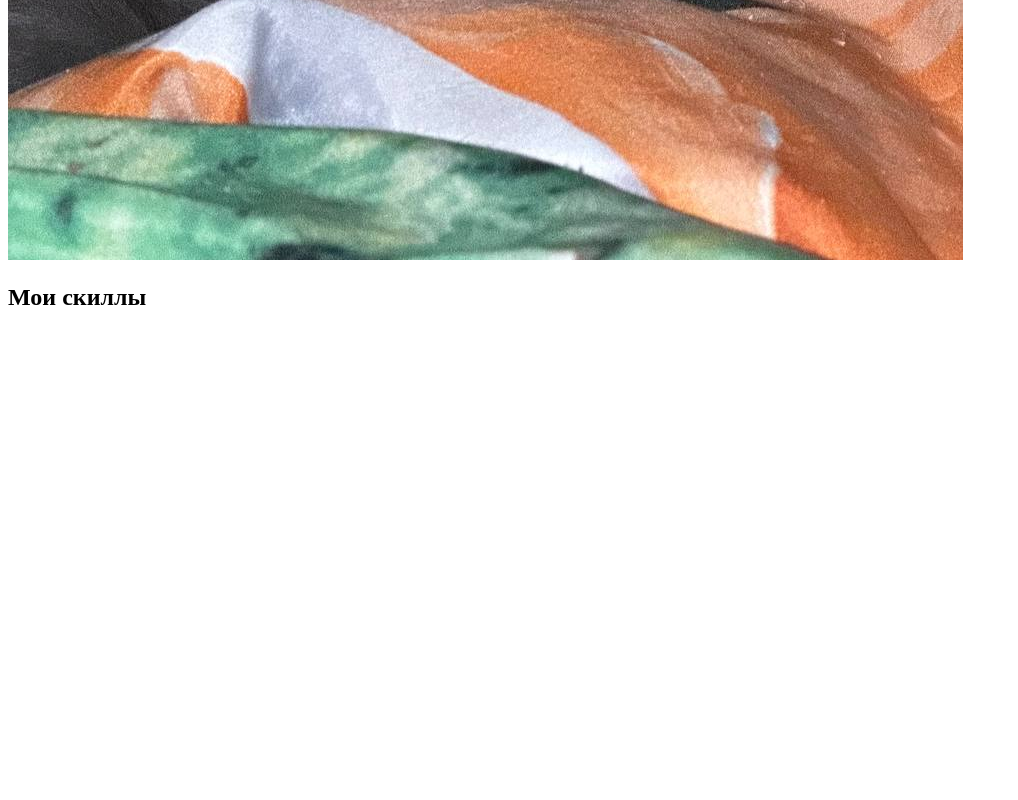
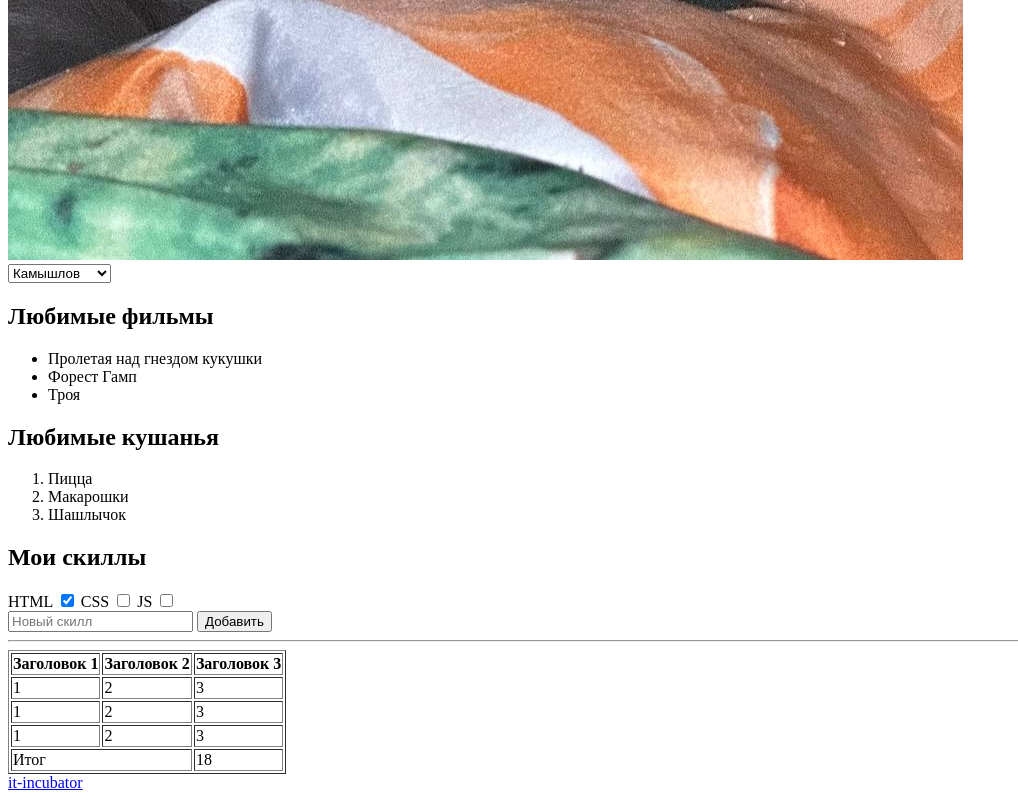
Before and after one commit to KizeevIvan/1-hw-with-auto-test-html-css-main, a plain HTML site: page index.html in a window 1280 px wide. Shown: the part 1165-1965 px from the top of the page, without its empty margins (0-1018 px from the left). Before the commit the page ends 1504 px from the top, so only its background shows below. Drawn offline with Linux system fonts and the light colour scheme.

Commit message:
complete every tasks

```diff
--- a/index.html
+++ b/index.html
@@ -27,17 +27,34 @@
 
     <section data-cy="hw1-section-about-pre">
         <!-- 2) В этом разделе создай выпадающий список с разными городами (не меньше 3-х). Свой город сделай вторым в этом списке. С помощью специального атрибута, сделай так, чтобы твой город всегда был выбранным по умолчанию  -->
+         <select>
+            <option>Москва</option>
+            <option selected>Камышлов</option>
+            <option>Новосибирск</option>
+         </select>
         <div data-cy="hw1-unordered-list-box-pre">
             <!-- 3) В этом разделе создай 2 дочерних элемента: -->
 
             <!-- a) Заголовок 2-го уровня (любимые книги/фильмы/блюда/страны... и т.п.) -->
+             <h2>Любимые фильмы</h2>
             <!-- b) Маркированный список. В списке должно быть не менее 3-х элементов -->
+             <ul>
+                <li>Пролетая над гнездом кукушки</li>
+                <li>Форест Гамп</li>
+                <li>Троя</li>
+             </ul>
         </div>
         <div data-cy="hw1-ordered-list-box-pre">
             <!-- 3) В этом разделе создай 2 дочерних элемента: -->
 
             <!-- a) Заголовок 2-го уровня с другим названием (любимые книги/фильмы/блюда/страны... и т.п.) -->
+             <h2>Любимые кушанья</h2>
             <!-- b) Нумерованный (упорядоченный) список. В списке должно быть не менее 3-х элементов -->
+             <ol>
+                <li>Пицца</li>
+                <li>Макарошки</li>
+                <li>Шашлычок</li>
+             </ol>
         </div>
         <div data-cy="hw1-skills-box-pre">
             <h2>Мои скиллы</h2>
@@ -45,20 +62,64 @@
                 - В подписи укажи названия любых тем по верстке (все, что знаешь или слышал).
                 - Каждый чекбокс должен быть связан со своей подписью. Для этого чекбокс должен находиться в элементе для подписи
                 - Отметь "галочкой" (с помощью специального атрибута) темы, которые ты уже знаешь. -->
+                <form>
+                    <label for="HTML">
+                        HTML
+                        <input checked type="checkbox" name="HTML" id="HTML">
+                    </label>
+
+                    <label for="CSS">
+                        CSS
+                        <input type="checkbox" name="CSS" id="CSS">
+                    </label>
+
+                    <label for="JS">
+                        JS
+                        <input type="checkbox" name="JS" id="JS">
+                    </label>
+                </form>
         </div>
         <!-- 5) Создай здесь однострочное поле для ввода текста с подсказкой "Новый скилл", которая исчезает, когда начинаешь что-то печатать (для подсказки есть специальный атрибут) -->
+         <input placeholder="Новый скилл" type="text">
         <!-- 6) Создай здесь кнопку “Добавить” -->
+         <button>Добавить</button>
         <!-- 7) Добавь горизонтальную линию (для этого есть специальный тег) -->
+         <hr>
 
-        <table data-cy="hw-about-table-pre">
+        <table border="1px" data-cy="hw-about-table-pre">
             <!-- 8) В таблице сделай 5 строк и 3 столбца.
                         - В первой строке ячейки заголовков, в остальных обычные ячейки
                         - Добавь границы для всей таблицы с помощью специального атрибута border="". Он устарел, но работает
                         - В последнем ряду первая ячейка должна занимать все свободное место по горизонтали (ширине). Таблицу можно заполнять любыми данными -->
+                        <tr>
+                            <th>Заголовок 1</th>
+                            <th>Заголовок 2</th>
+                            <th>Заголовок 3</th>
+                        </tr>
+                        <tr>
+                            <td>1</td>
+                            <td>2</td>
+                            <td>3</td>
+                        </tr>
+                        <tr>
+                            <td>1</td>
+                            <td>2</td>
+                            <td>3</td>
+                        </tr>
+                        <tr>
+                            <td>1</td>
+                            <td>2</td>
+                            <td>3</td>
+                        </tr>
+                        <tr>
+                            <td colspan="2">Итог</td>
+                            <td>18</td>
+                        </tr>
         </table>
     </section>
     <footer data-cy="hw-footer-pre">
         <!-- 9) Создай здесь ссылку на наш сайт https://it-incubator.io/ (текст ссылки должен быть it-incubator) -->
+         <a href="https://it-incubator.io/">it-incubator</a>
     </footer>
 </body>
 </html>
```
